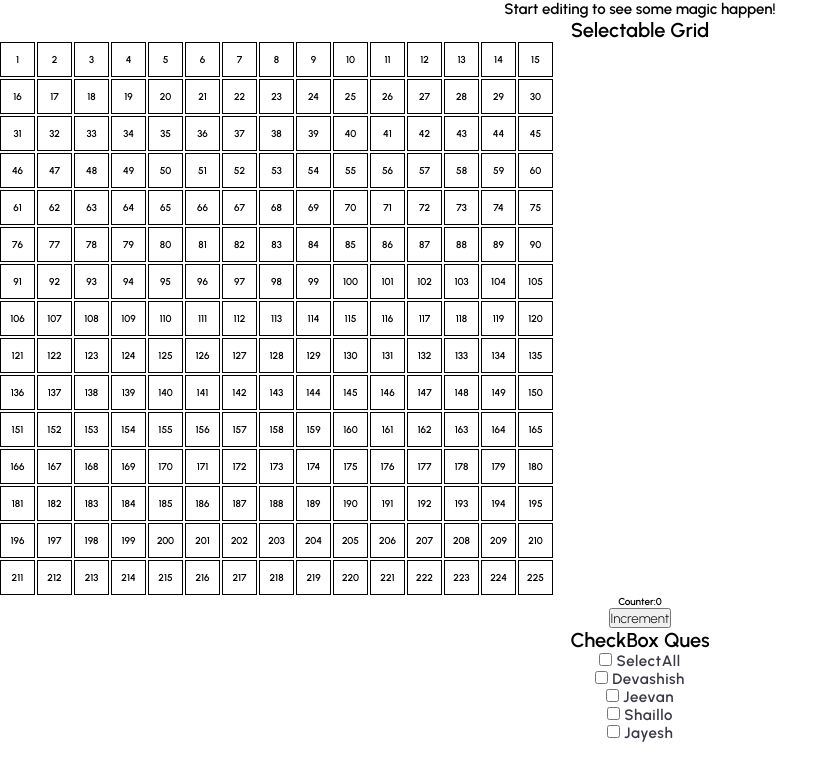
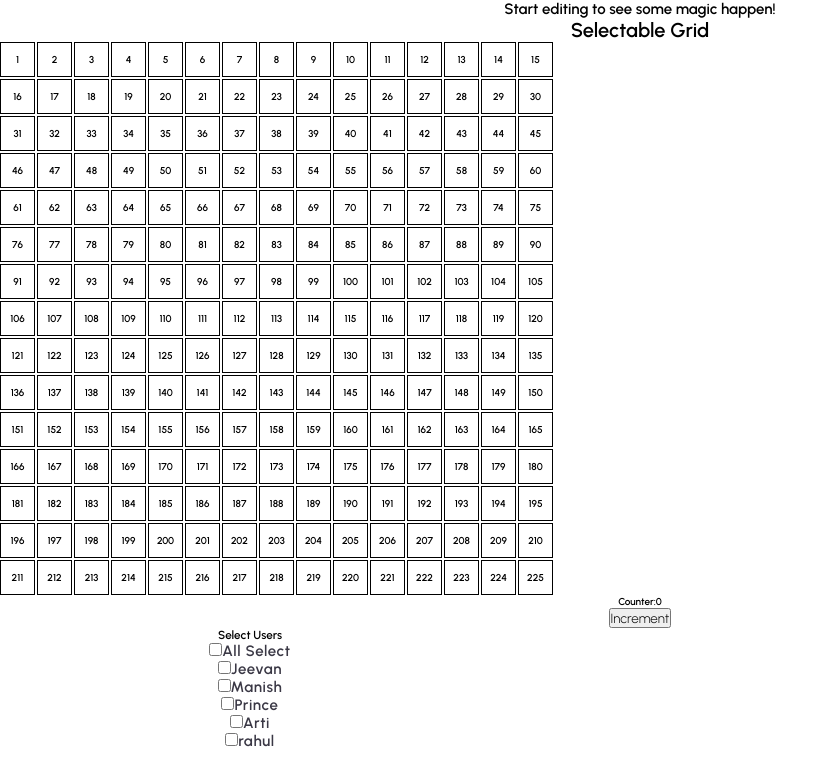
Before and after one commit to Deva9754/Demo_test, a React (Create React App) app: page / in a window 1280 px wide. Shown: the top 784 px of the page, without its empty margins (0-838 px from the left). Built offline with nearby package versions, Linux system fonts and the light colour scheme.

Commit message:
"Error fixed"

```diff
--- a/src/components/intv1/CheckBox.js
+++ b/src/components/intv1/CheckBox.js
@@ -1,19 +1,105 @@
-import { useEffect, useState } from "react";
+// import { useEffect, useState } from "react";
 
-const CheckBox = () => {
-  const response = [
-    { name: "Devashish" },
+// const CheckBox = () => {
+//   const response = [
+//     { name: "Devashish" },
+//     { name: "Jeevan" },
+//     { name: "Shaillo" },
+//     { name: "Jayesh" },
+//   ];
+//   const [users, setUsers] = useState([]);
+
+//   useEffect(() => {
+//     setUsers(response);
+//   }, []);
+
+//   const handleClick = (e) => {
+//     const { name, checked } = e.target;
+//     if (name === "allSelect") {
+//       let tempUser = users.map((user) => {
+//         return { ...user, isChecked: checked };
+//       });
+//       setUsers(tempUser);
+//     } else {
+//       let tempUser = users.map((user) =>
+//         user.name === name ? { ...user, isChecked: checked } : user
+//       );
+//       setUsers(tempUser);
+//     }
+//   };
+//   const handleChange = () => {};
+//   return (
+//     <div>
+//       <h1>CheckBox Ques</h1>
+//       <div>
+//         <input
+//           type="checkbox"
+//           className="checkall"
+//           name="allSelect"
+//           checked={
+//             users.filter((users) => users?.isChecked !== true).length < 1
+//           }
+//           onChange={handleChange}
+//         />
+//         <label className="checkall"> SelectAll </label>
+//       </div>
+//       {response.map((user) => (
+//         <div>
+//           <input
+//             type="checkbox"
+//             className="checkall"
+//             name="user.name"
+//             checked={user?.isChecked || false}
+//             onChange={handleClick}
+//           />
+//           <label className="checkall"> {user.name} </label>
+//         </div>
+//       ))}
+
+//       {/* <div>
+//         <input type="checkbox" className="checkall" />
+//         <label className="checkall"> SelectAll </label>
+//       </div>
+//       <div>
+//         <input type="checkbox" className="checkall" />
+//         <label className="checkall"> Check1 </label>
+//       </div>
+//       <div>
+//         <input type="checkbox" className="checkall" />
+//         <label className="checkall"> check2 </label>
+//       </div>
+//       <div>
+//         <input type="checkbox" className="checkall" />
+//         <label className="checkall"> check3 </label>
+//       </div>
+//       <div>
+//         <input type="checkbox" className="checkall" />
+//         <label className="checkall"> check4 </label>
+//       </div> */}
+//     </div>
+//   );
+// };
+
+// export default CheckBox;
+
+import React, { useEffect, useState } from "react";
+
+function CheckBox() {
+  const userData = [
     { name: "Jeevan" },
-    { name: "Shaillo" },
-    { name: "Jayesh" },
+    { name: "Manish" },
+    { name: "Prince" },
+    { name: "Arti" },
+    { name: "rahul" },
   ];
+
   const [users, setUsers] = useState([]);
 
   useEffect(() => {
-    setUsers(response);
+    setUsers(userData);
   }, []);
 
-  const handleClick = (e) => {
+  const handleChange = (e) => {
     const { name, checked } = e.target;
     if (name === "allSelect") {
       let tempUser = users.map((user) => {
@@ -27,57 +113,37 @@ const CheckBox = () => {
       setUsers(tempUser);
     }
   };
-  const handleChange = () => {};
+
   return (
-    <div>
-      <h1>CheckBox Ques</h1>
+    <div style={{ width: "500px" }}>
+      <h3>Select Users</h3>
       <div>
         <input
           type="checkbox"
-          className="checkall"
+          className="form-check-input"
           name="allSelect"
-          checked={
-            users.filter((users) => users?.isChecked !== true).length < 1
-          }
+          // checked={
+          //   users.filter((user) => user?.isChecked !== true).length < 1
+          // }
+          checked={!users.some((user) => user?.isChecked !== true)}
           onChange={handleChange}
         />
-        <label className="checkall"> SelectAll </label>
+        <label className="form-check-label ms-2">All Select</label>
       </div>
-      {response.map((user) => (
-        <div>
+      {users.map((user, index) => (
+        <div key={index}>
           <input
             type="checkbox"
-            className="checkall"
-            name="user.name"
+            className="form-check-input"
+            name={user.name}
             checked={user?.isChecked || false}
-            onChange={handleClick}
+            onChange={handleChange}
           />
-          <label className="checkall"> {user.name} </label>
+          <label className="form-check-label ms-2">{user.name}</label>
         </div>
       ))}
-
-      {/* <div>
-        <input type="checkbox" className="checkall" />
-        <label className="checkall"> SelectAll </label>
-      </div>
-      <div>
-        <input type="checkbox" className="checkall" />
-        <label className="checkall"> Check1 </label>
-      </div>
-      <div>
-        <input type="checkbox" className="checkall" />
-        <label className="checkall"> check2 </label>
-      </div>
-      <div>
-        <input type="checkbox" className="checkall" />
-        <label className="checkall"> check3 </label>
-      </div>
-      <div>
-        <input type="checkbox" className="checkall" />
-        <label className="checkall"> check4 </label>
-      </div> */}
     </div>
   );
-};
+}
 
 export default CheckBox;
```
